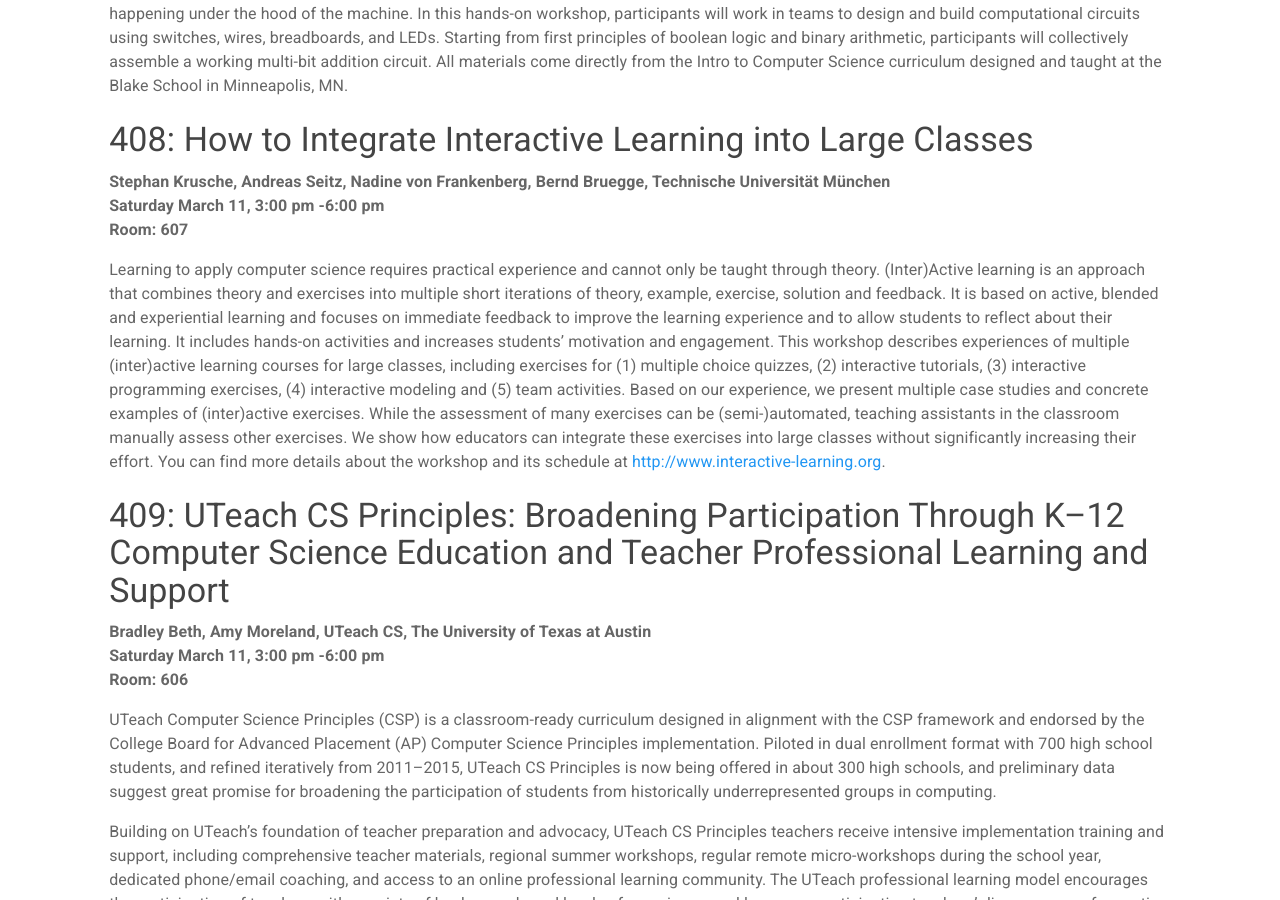
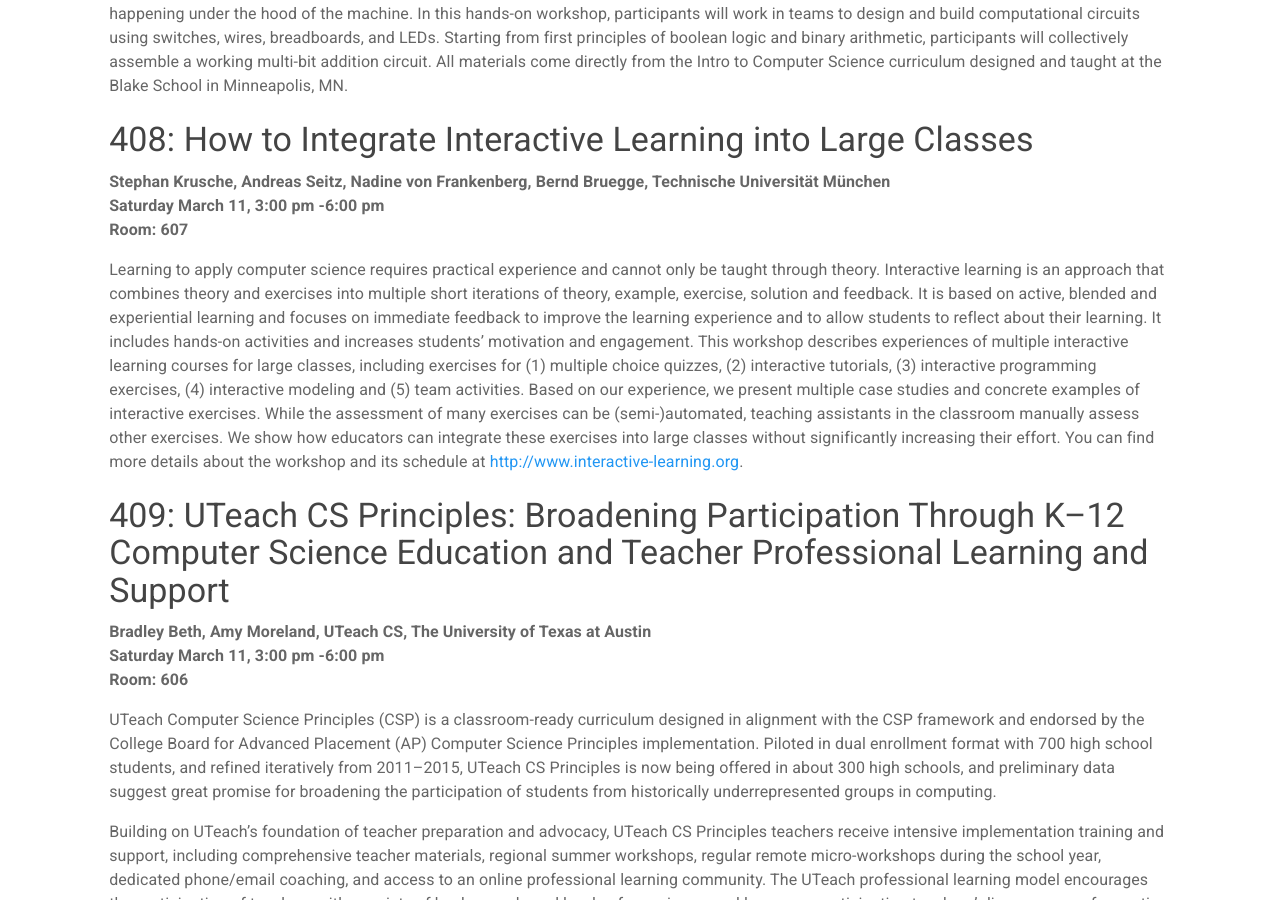
Before and after one commit to sigcsets/sigcse2017, a Jekyll site: the page built from attendees/workshops.md, in a window 1280 px wide and 900 px high, scrolled down 11499 px. Built offline with Jekyll 4.4.1, drawn with Linux system fonts in a browser that asks for light colours; some of the changed text lies outside the part shown.

Commit message:
Minor changes to update one abstract.

```diff
--- a/_data/workshops.yml
+++ b/_data/workshops.yml
@@ -190,8 +190,7 @@
 - number: 108
   order: 0
   date: Wednesday March 8, 7:00 pm - 10:00 pm
-  title: "Embedded Systems Lab Modules: A Complementary Approach to Learning
-    System Concepts"
+  title: "Micro Projects: Putting Light and Magic into Learning Computer Systems Concepts"
   room: 603
   presenters: Frank Barry, Appalachian State University
   abstract: |
@@ -732,18 +731,18 @@
     Bruegge, Technische Universität München
   abstract:
     Learning to apply computer science requires practical experience and cannot only
-    be taught through theory. (Inter)Active learning is an approach that combines
+    be taught through theory. Interactive learning is an approach that combines
     theory and exercises into multiple short iterations of theory, example, exercise,
     solution and feedback. It is based on active, blended and experiential learning and
     focuses on immediate feedback to improve the learning experience and to allow
     students to reflect about their learning. It includes hands-on activities and increases
     students' motivation and engagement.
 
-    This workshop describes experiences of multiple (inter)active learning courses for
+    This workshop describes experiences of multiple interactive learning courses for
     large classes, including exercises for (1) multiple choice quizzes, (2) interactive
     tutorials, (3) interactive programming exercises, (4) interactive modeling and (5)
     team activities. Based on our experience, we present multiple case studies and
-    concrete examples of (inter)active exercises. While the assessment of many
+    concrete examples of interactive exercises. While the assessment of many
     exercises can be (semi-)automated, teaching assistants in the classroom manually
     assess other exercises. We show how educators can integrate these exercises into
     large classes without significantly increasing their effort.
```
